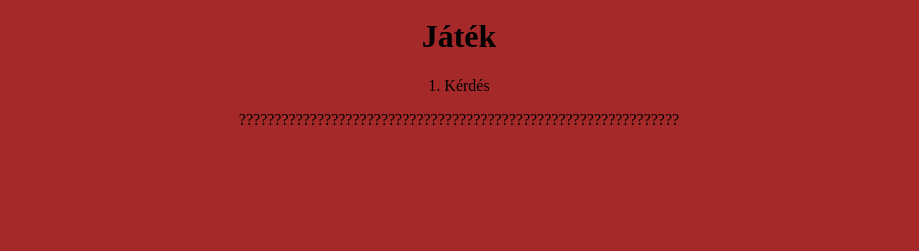
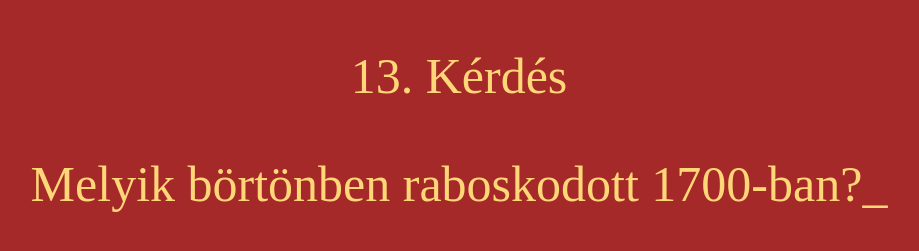
Before and after one commit to AlexTheLuck1/Kolm, a plain HTML site: page rakoczijatek/opi13/index.html in a window 1280 px wide. Shown: the part 411-662 px from the top of the page, without its empty margins (181-1100 px from the left). Drawn offline with Linux system fonts and the light colour scheme.

Commit message:
Update index.html

```diff
--- a/rakoczijatek/opi13/index.html
+++ b/rakoczijatek/opi13/index.html
@@ -3,7 +3,7 @@
     <meta charset="UTF-8">
     <title>Játék</title>
 	<style>
-	.texts {text-align: center;}
+	.texts {text-align: center; font-size: 50px; width: 100%; word-wrap: break-word; color: ffd678;}
 	</style>
 </head>
 <body style="background-color:a62929;">
@@ -11,9 +11,9 @@
         <img src="rakoczi logo.png"/>
     </div>
 
-	<h1 class="texts">Játék</h1>
-    <p class="texts">1. Kérdés</p>
-	<p class="texts">??????????????????????????????????????????????????????????????</p>
+	<h1 class="texts"> </h1>
+    <p class="texts">13. Kérdés</p>
+	<p class="texts">Melyik börtönben raboskodott 1700-ban?_</p>
 
 </body>
 </html>
```
